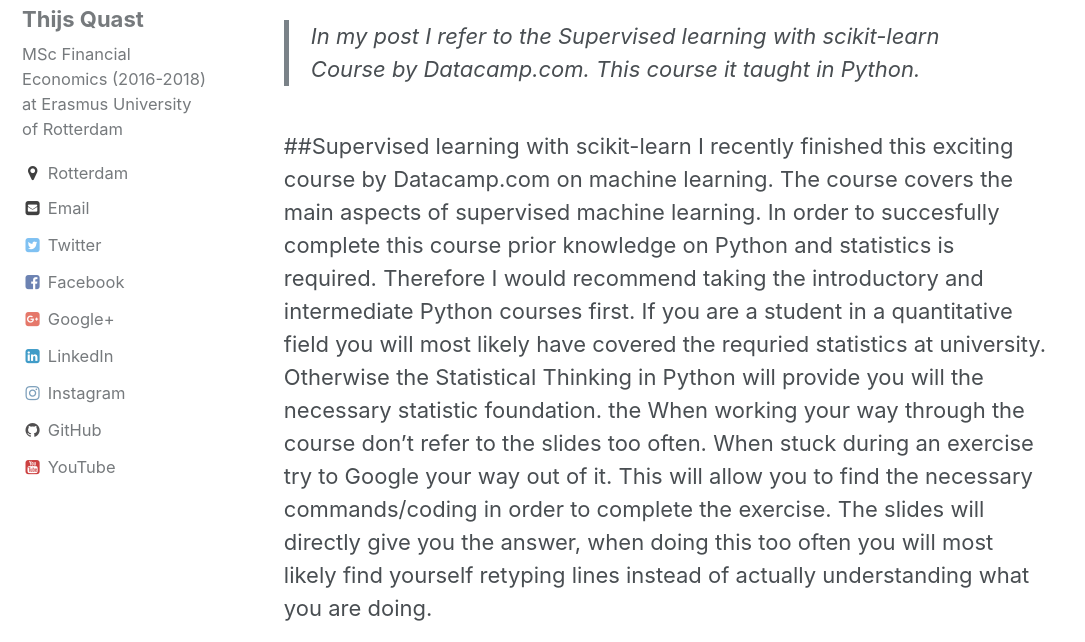
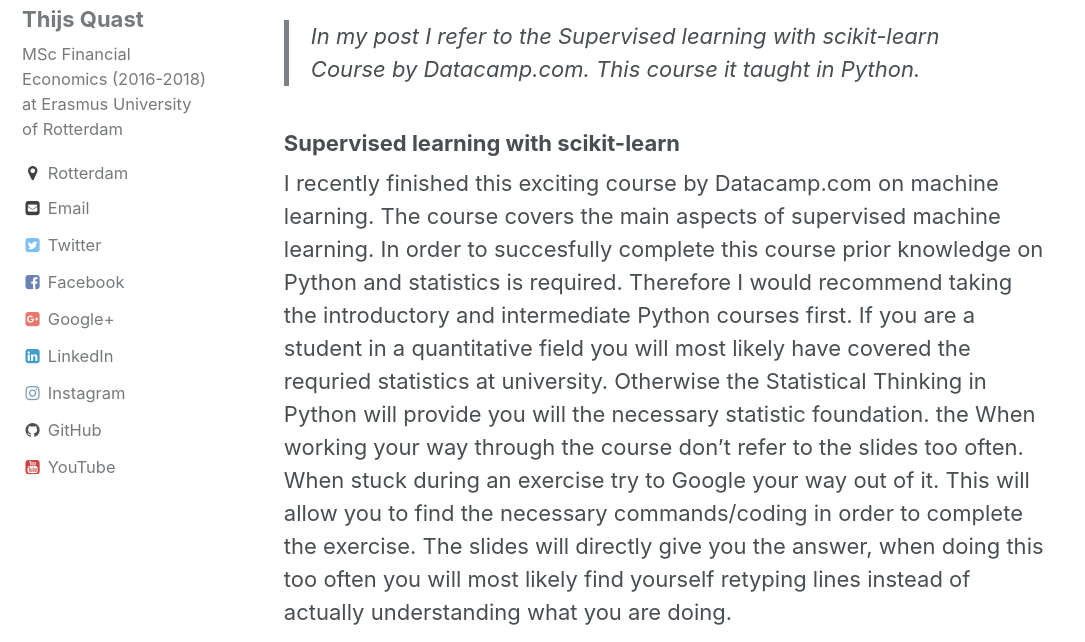
Before and after one commit to Thijsq/thijsq.github.io, a Jekyll site: the page built from _posts/2018-01-10-supervised-learning.md, in a window 1280 px wide and 900 px high, cut to the strip 258-900 px from the top of the window. Shown: the whole strip, without its empty margins (0-1085 px from the left). Built offline with Jekyll 4.4.1, drawn with Linux system fonts in a browser that asks for light colours.

```diff
--- a/_posts/2018-01-10-supervised-learning.md
+++ b/_posts/2018-01-10-supervised-learning.md
@@ -8,7 +8,7 @@ tags: [machine learning, python]
 
 > In my post I refer to the Supervised learning with scikit-learn Course by Datacamp.com. This course it taught in Python.
 
-##Supervised learning with scikit-learn
+### Supervised learning with scikit-learn
 I recently finished this exciting course by Datacamp.com on machine learning. The course covers the main aspects of supervised machine learning. In order to succesfully complete this
 course prior knowledge on Python and statistics is required. Therefore I would recommend taking the introductory and intermediate Python courses first.
 If you are a student in a quantitative field you will most likely have covered the requried statistics at university. Otherwise the Statistical Thinking in Python will provide you will the necessary statistic foundation. the When working your way through the course don't refer to the slides too often. When stuck during an exercise try to Google your way out of it. This will
```
